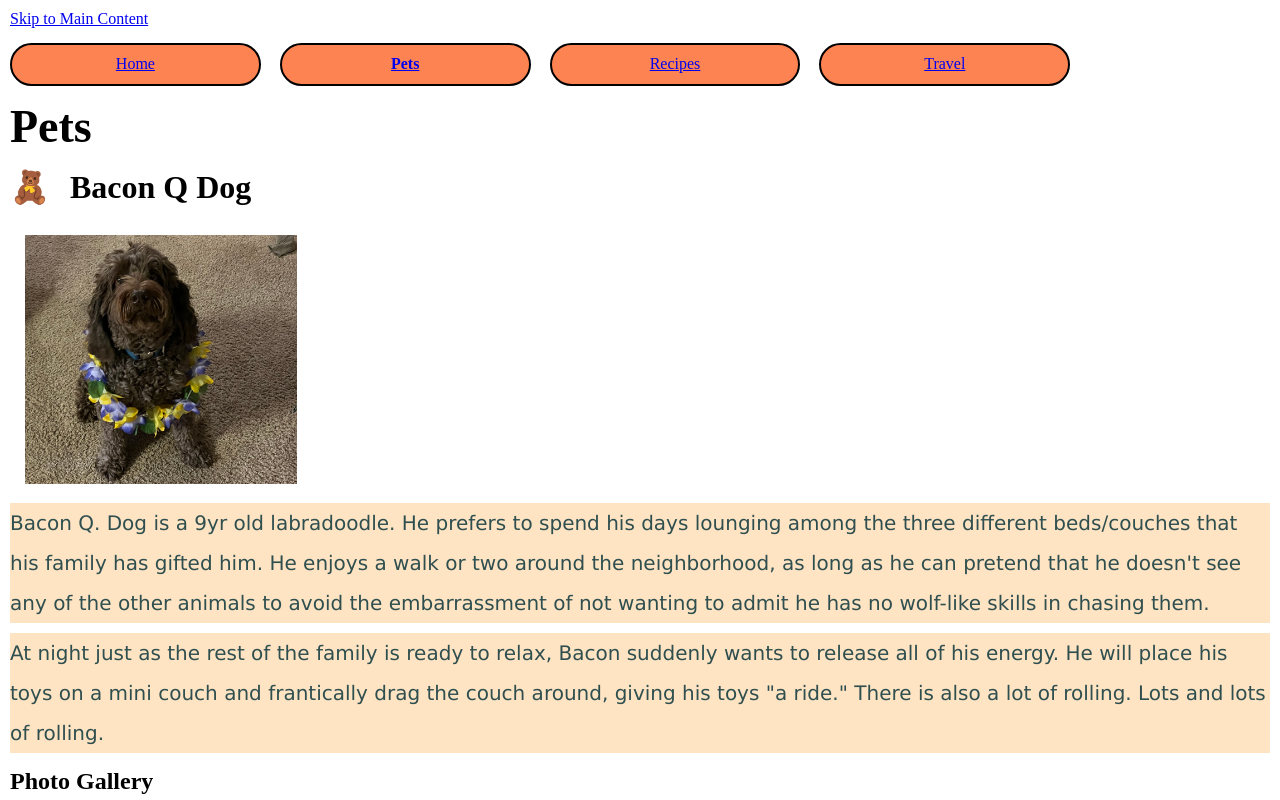
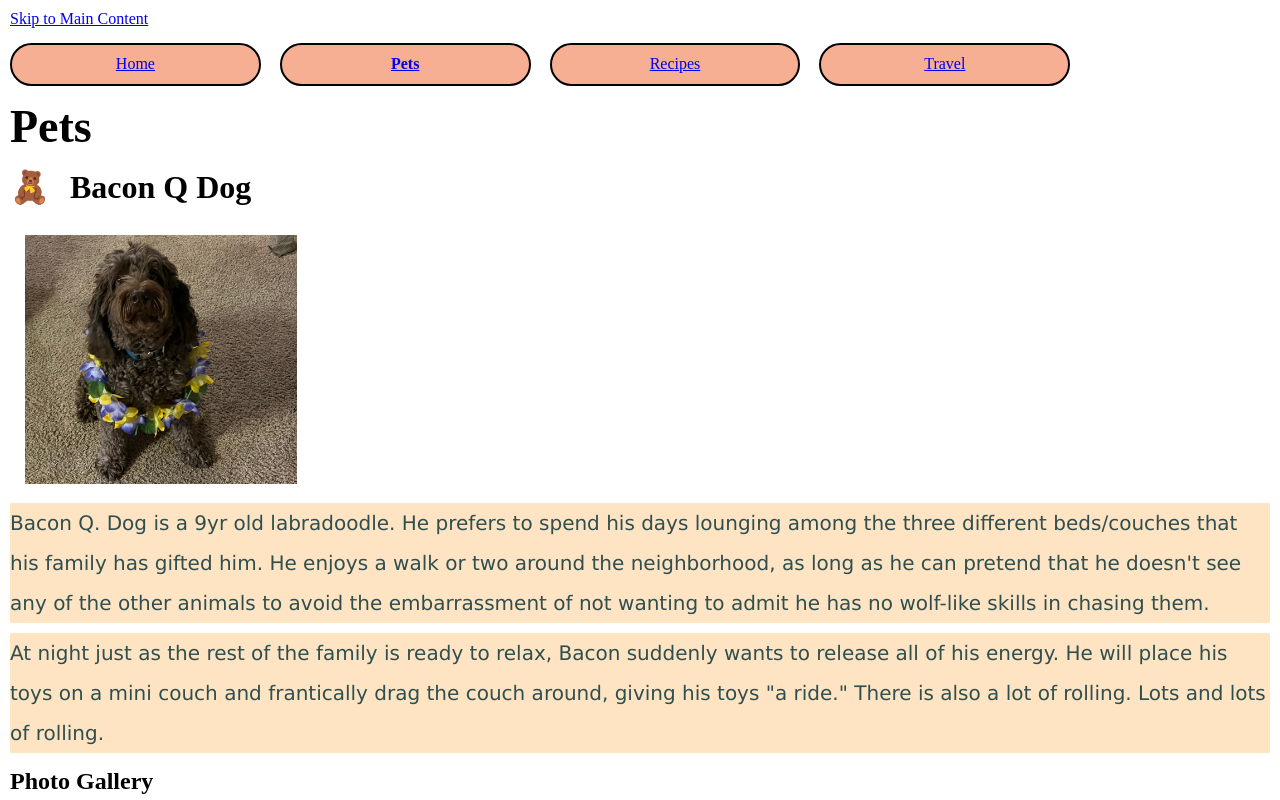
Before and after one commit to jiayiHuang722/ccp_mobile_w24, a plain HTML site: page pets.html in a window 1280 px wide. Shown: the top 800 px of the page. Drawn offline with Linux system fonts and the light colour scheme.

Commit message:
Update style.css

```diff
--- a/css/style.css
+++ b/css/style.css
@@ -31,7 +31,7 @@ h2:before{
  }
 
  nav li{
-    background-color: rgb(254, 131, 82);
+    background-color:rgb(246, 175, 147);
     border: 2px solid black;
     border-radius: 25px;
     display: inline-block;
```
